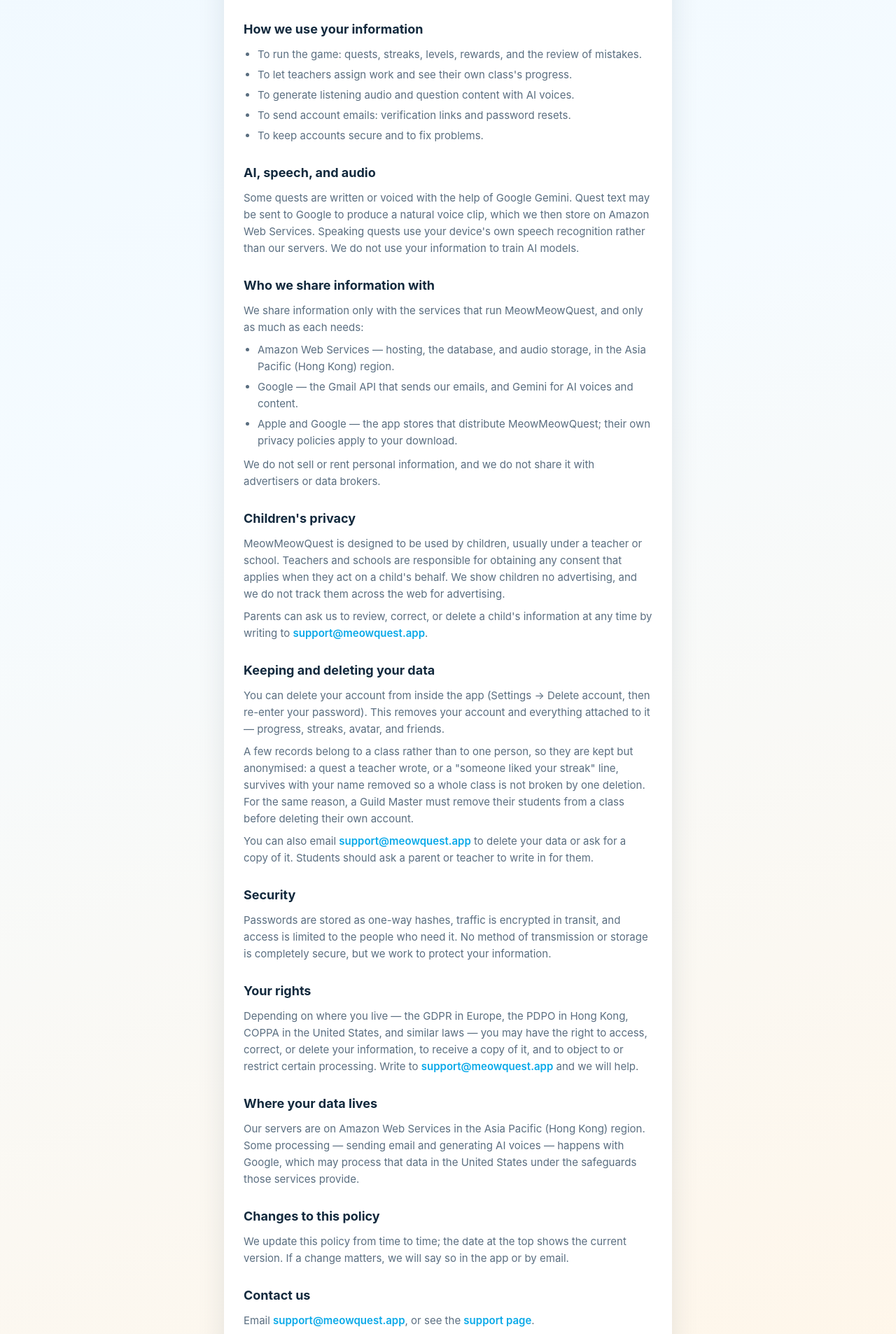
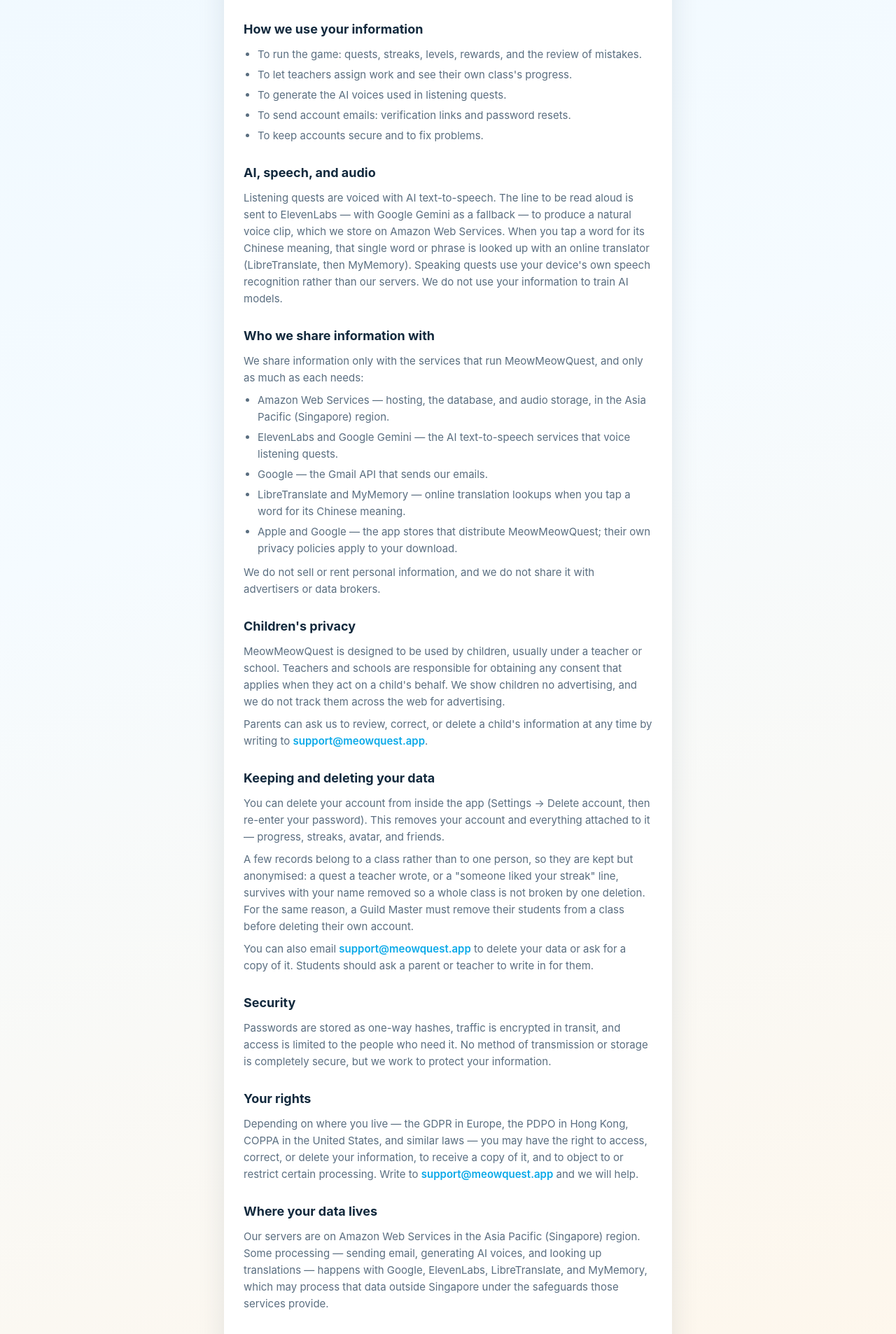
Before and after one commit to BenChu1432/MeowQuest-Web, a Next.js app: page /privacy in a window 1280 px wide. Shown: the part 1384-3290 px from the top of the page at 70% size. Built offline with nearby package versions, Linux system fonts and the light colour scheme.

Commit message:
Correct AI voice vendor and server region in privacy policy

```diff
--- a/app/privacy/page.tsx
+++ b/app/privacy/page.tsx
@@ -86,7 +86,7 @@
                 <ul>
                     <li>To run the game: quests, streaks, levels, rewards, and the review of mistakes.</li>
                     <li>To let teachers assign work and see their own class's progress.</li>
-                    <li>To generate listening audio and question content with AI voices.</li>
+                    <li>To generate the AI voices used in listening quests.</li>
                     <li>To send account emails: verification links and password resets.</li>
                     <li>To keep accounts secure and to fix problems.</li>
                 </ul>
@@ -95,7 +95,7 @@
             <section>
                 <h2>AI, speech, and audio</h2>
                 <p>
-                    Some quests are written or voiced with the help of Google Gemini. Quest text may be sent to Google to produce a natural voice clip, which we then store on Amazon Web Services. Speaking quests use your device's own speech recognition rather than our servers. We do not use your information to train AI models.
+                    Listening quests are voiced with AI text-to-speech. The line to be read aloud is sent to ElevenLabs — with Google Gemini as a fallback — to produce a natural voice clip, which we store on Amazon Web Services. When you tap a word for its Chinese meaning, that single word or phrase is looked up with an online translator (LibreTranslate, then MyMemory). Speaking quests use your device's own speech recognition rather than our servers. We do not use your information to train AI models.
                 </p>
             </section>
 
@@ -103,8 +103,10 @@
                 <h2>Who we share information with</h2>
                 <p>We share information only with the services that run MeowMeowQuest, and only as much as each needs:</p>
                 <ul>
-                    <li>Amazon Web Services — hosting, the database, and audio storage, in the Asia Pacific (Hong Kong) region.</li>
-                    <li>Google — the Gmail API that sends our emails, and Gemini for AI voices and content.</li>
+                    <li>Amazon Web Services — hosting, the database, and audio storage, in the Asia Pacific (Singapore) region.</li>
+                    <li>ElevenLabs and Google Gemini — the AI text-to-speech services that voice listening quests.</li>
+                    <li>Google — the Gmail API that sends our emails.</li>
+                    <li>LibreTranslate and MyMemory — online translation lookups when you tap a word for its Chinese meaning.</li>
                     <li>Apple and Google — the app stores that distribute MeowMeowQuest; their own privacy policies apply to your download.</li>
                 </ul>
                 <p>We do not sell or rent personal information, and we do not share it with advertisers or data brokers.</p>
@@ -150,7 +152,7 @@
             <section>
                 <h2>Where your data lives</h2>
                 <p>
-                    Our servers are on Amazon Web Services in the Asia Pacific (Hong Kong) region. Some processing — sending email and generating AI voices — happens with Google, which may process that data in the United States under the safeguards those services provide.
+                    Our servers are on Amazon Web Services in the Asia Pacific (Singapore) region. Some processing — sending email, generating AI voices, and looking up translations — happens with Google, ElevenLabs, LibreTranslate, and MyMemory, which may process that data outside Singapore under the safeguards those services provide.
                 </p>
             </section>
 
```
